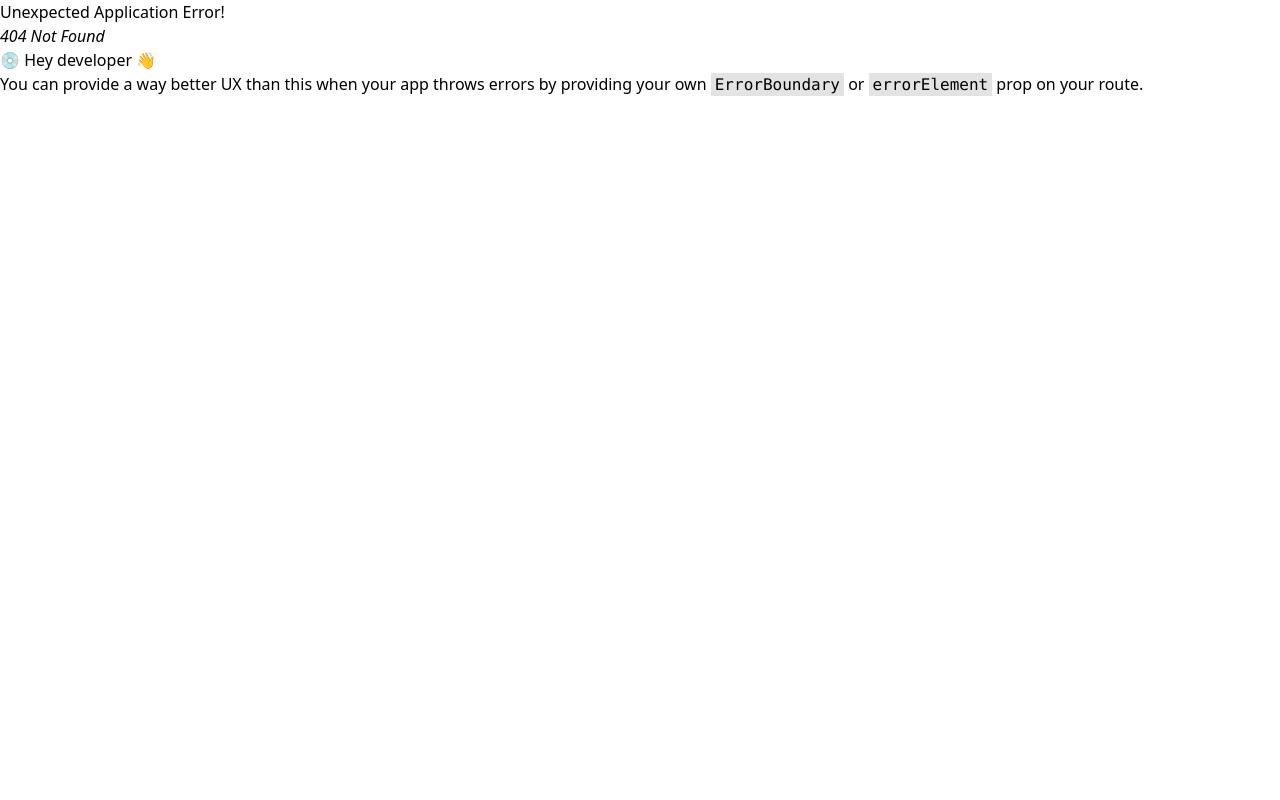
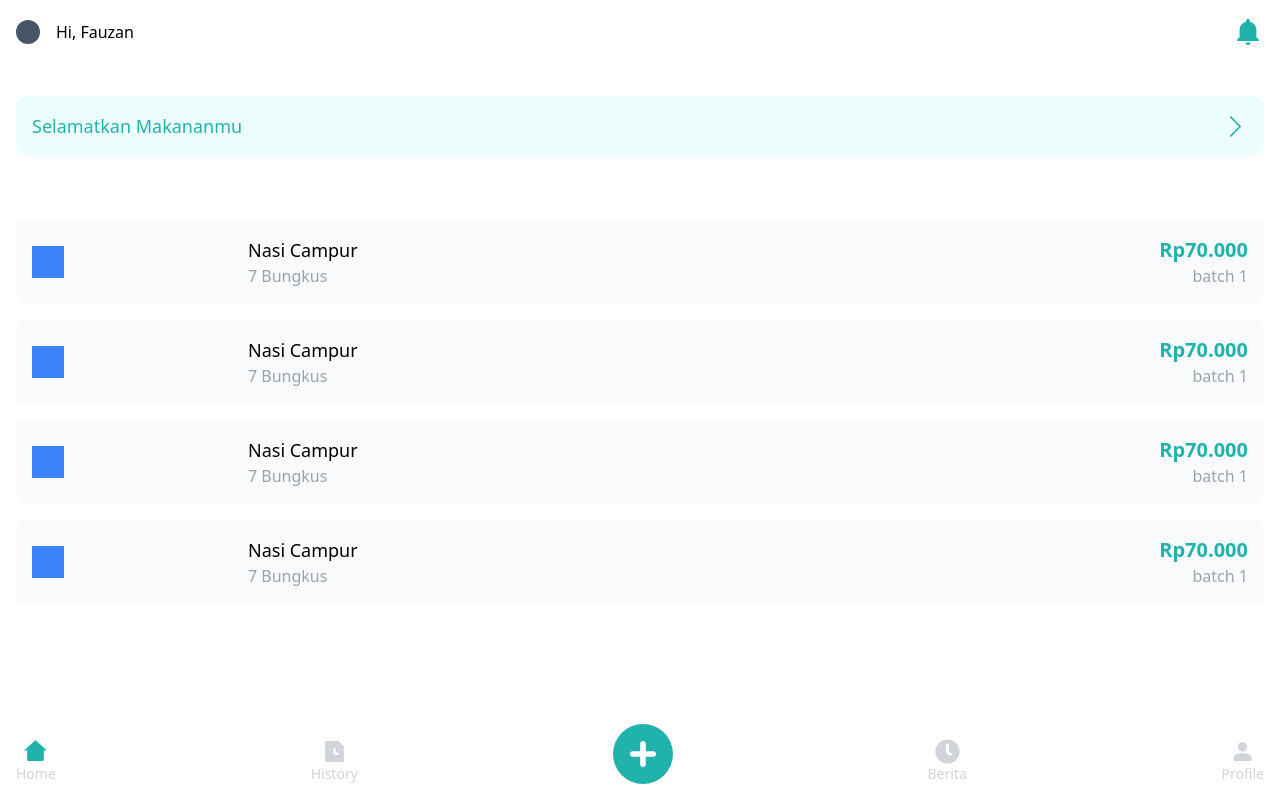
Before and after one commit to fauzanpr/looman-web, a React (Vite) app: page /merchant in a window 1280 px wide. Before the commit this address had no page. Built offline with nearby package versions, Linux system fonts and the light colour scheme.

Commit message:
add merchant page

```diff
--- /dev/null
+++ b/src/app/merchant/components/FoodCard.tsx
@@ -0,0 +1,23 @@
+function FoodCard() {
+    return (
+        <div className="flex w-full bg-gray-50 p-4 rounded-lg justify-between items-center gap-4">
+            <div className="w-1/6">
+                <div className="w-8 h-8 bg-blue-500" />
+            </div>
+            <div className="w-5/6">
+                <div className="flex">
+                    <div className="flex items-center justify-between w-full">
+                        <p className="font-medium text-lg">Nasi Campur</p>
+                        <p className="text-primary text-xl font-semibold">Rp70.000</p>
+                    </div>
+                </div>
+                <div className="flex justify-between text-gray-400">
+                    <p>7 Bungkus</p>
+                    <p>batch 1</p>
+                </div>
+            </div>
+        </div>
+    )
+}
+
+export default FoodCard
--- /dev/null
+++ b/src/app/merchant/components/MerchantLayout.tsx
@@ -0,0 +1,40 @@
+import { ReactNode, useEffect, useState } from "react"
+import Header, { HEADER_TYPE } from "../../global/components/Header";
+import TabBar, { TAB_LIST } from "../../global/components/TabBar";
+
+interface IProps {
+    children: ReactNode;
+    headerType: HEADER_TYPE;
+    headerHref?: string;
+    headerTitle?: string;
+    headerLabel?: string;
+}
+
+function MerchantLayout({ children, headerType, headerHref, headerTitle, headerLabel }: IProps) {
+    const [tabActive, setTabActive] = useState<TAB_LIST>("home");
+    const getActiveTab = () => {
+        if (!window.location.href.split("/")[4]) {
+            setTabActive("home");
+        } else if (window.location.href.split("/")[4] === "history") {
+            setTabActive("history");
+        } else if (window.location.href.split("/")[4] === "news") {
+            setTabActive("news");
+        } else if (window.location.href.split("/")[4] === "profile") {
+            setTabActive("profile");
+        }
+    }
+
+    useEffect(() => {
+        getActiveTab();
+    }, []);
+
+    return (
+        <>
+            <Header type={headerType} href={headerHref} title={headerTitle} label={headerLabel} />
+            {children}
+            <TabBar tabActive={tabActive} setTabActive={setTabActive} />
+        </>
+    )
+}
+
+export default MerchantLayout;
--- /dev/null
+++ b/src/app/merchant/views/Merchant.tsx
@@ -0,0 +1,23 @@
+import { BsChevronRight } from "react-icons/bs"
+import MerchantLayout from "../components/MerchantLayout"
+import FoodCard from "../components/FoodCard";
+import { Link } from "react-router-dom";
+
+function Merchant() {
+  return (
+    <MerchantLayout headerType="profile">
+      <main className="px-4 py-8 flex flex-col gap-16">
+        <Link to="/merchant/add" className="flex items-center justify-between bg-primarySurface p-4 text-lg rounded-xl">
+          <p className="block text-primary">Selamatkan Makananmu</p>
+          <BsChevronRight size={25} color="#20b3ab" />
+        </Link>
+
+        <div className="flex flex-col gap-4">
+          {[1, 2, 3, 4].map(item => <FoodCard key={item} />)}
+        </div>
+      </main>
+    </MerchantLayout>
+  )
+}
+
+export default Merchant;
--- /dev/null
+++ b/src/app/merchant/views/MerchantAddFood.tsx
@@ -0,0 +1,33 @@
+import MerchantLayout from "../components/MerchantLayout"
+
+function MerchantAddFood() {
+    return (
+        <MerchantLayout headerType="backMenu" headerLabel="Upload Makanan" headerHref="/merchant">
+            <main className="px-4 py-8 flex flex-col gap-4">
+                <div className="flex flex-col gap-3">
+                    <label htmlFor="foodname">Nama Makanan</label>
+                    <input type="text" id="foodname" className="border border-gray-300 p-2 rounded-lg" />
+                </div>
+                <div className="flex flex-col gap-3">
+                    <label htmlFor="foodDesc">Deskripsi Makanan</label>
+                    <textarea id="foodDesc" className="border border-gray-300 p-2 rounded-lg h-36" />
+                </div>
+                <div className="flex flex-col gap-3">
+                    <label htmlFor="price">Harga</label>
+                    <input type="number" id="price" className="border border-gray-300 p-2 rounded-lg" />
+                </div>
+                <div className="flex flex-col gap-3">
+                    <label htmlFor="foodnumber">Jumlah</label>
+                    <input type="number" id="foodnumber" className="border border-gray-300 p-2 rounded-lg" />
+                </div>
+                <div className="flex flex-col gap-3">
+                    <label htmlFor="address">Alamat</label>
+                    <input type="text" id="address" className="border border-gray-300 p-2 rounded-lg" />
+                </div>
+                <button className="bg-primary text-white p-4 rounded-xl mt-8">Buat Sekarang</button>
+            </main>
+        </MerchantLayout>
+    )
+}
+
+export default MerchantAddFood
```
Also changed, not shown: src/routes/App.tsx (+10 -0 lines).
